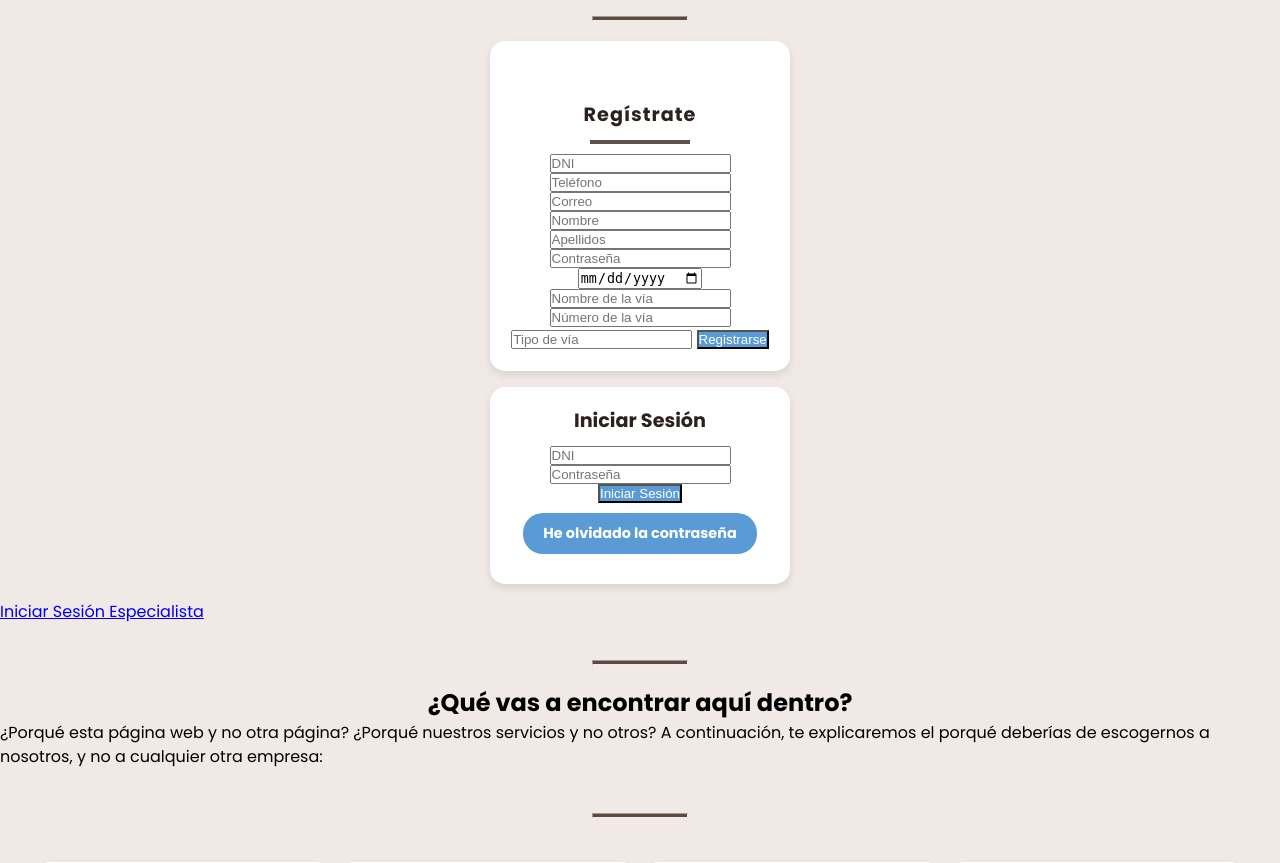
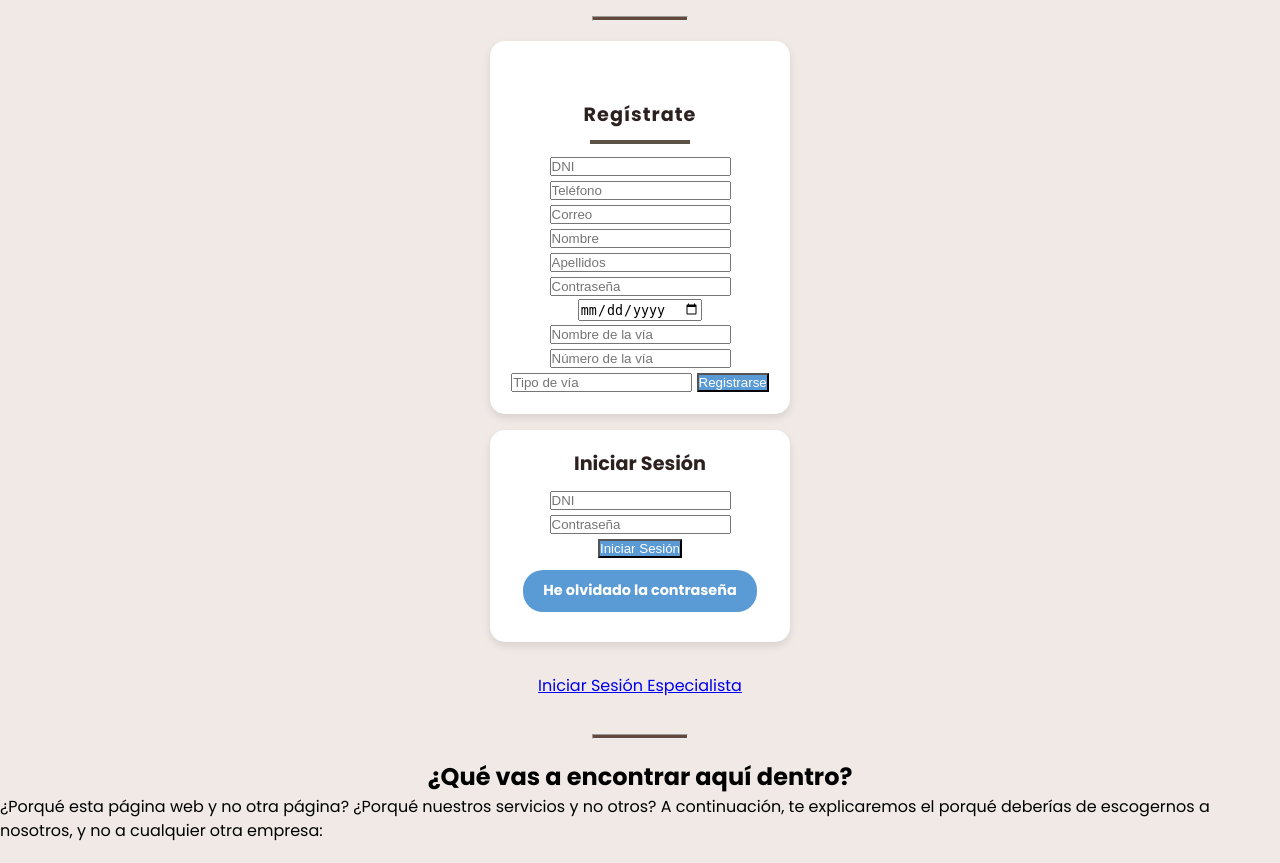
Before and after one commit to ElenaaDalmau/Entrega, a PHP site: page / in a window 1280 px wide. Shown: the part 512-1375 px from the top of the page. Run offline with PHP 8.4, Linux system fonts and the light colour scheme.

Commit message:
Update index.php

```diff
--- a/index.php
+++ b/index.php
@@ -16,7 +16,6 @@
 
 ?>
             <!-- REGISTRO DE NUEVO USUARIO -->
-            <div class="form-container sign-up-container">
                         <?php
                     if ($_SERVER['REQUEST_METHOD'] === 'POST' && isset($_POST['RegistrarUsuario'])) {
                         // Obtener y validar datos del formulario
@@ -146,7 +145,7 @@
         </nav>
     </div>
 
-
+        <div class="form-container sign-up-container">
             <div class="Inicio_fondoo">
                 <div class="Contenedor_Inicio">
                 <h1>COACHING SL</h1>
@@ -156,10 +155,7 @@
 
         <hr class="highlight"/> <!-- SEPARADOR-->
 
-
         <div class="gestioncliente" id="container">
-
-
             <form class="cliente-contenedor" action="" method="post">
                 <h1 class="titulos">Regístrate</h1>
                 <input type="text" name="DNI_Cliente" required pattern="[0-9]{8}[A-Za-z]{1}" placeholder="DNI">
@@ -177,10 +173,9 @@
             </form>
         </div>
 
+
         <!-- INICIO DE SESIÓN -->
         <div class="form-container login-container">
-
-
             <form class="cliente-contenedor" action="" method="post">
                 <h1>Iniciar Sesión</h1>
                 <input type="text" name="DNI_Cliente" required placeholder="DNI">
@@ -190,7 +185,7 @@
             </form>
         </div>
 
-            <a class="acciones" href="php/inicioESPE.php">Iniciar Sesión Especialista</a>
+        <a class="enlaceess" href="php/inicioESPE.php">Iniciar Sesión Especialista</a>
 
     </div>
 
```
Lines whose indentation alone changed are shown as unchanged.
